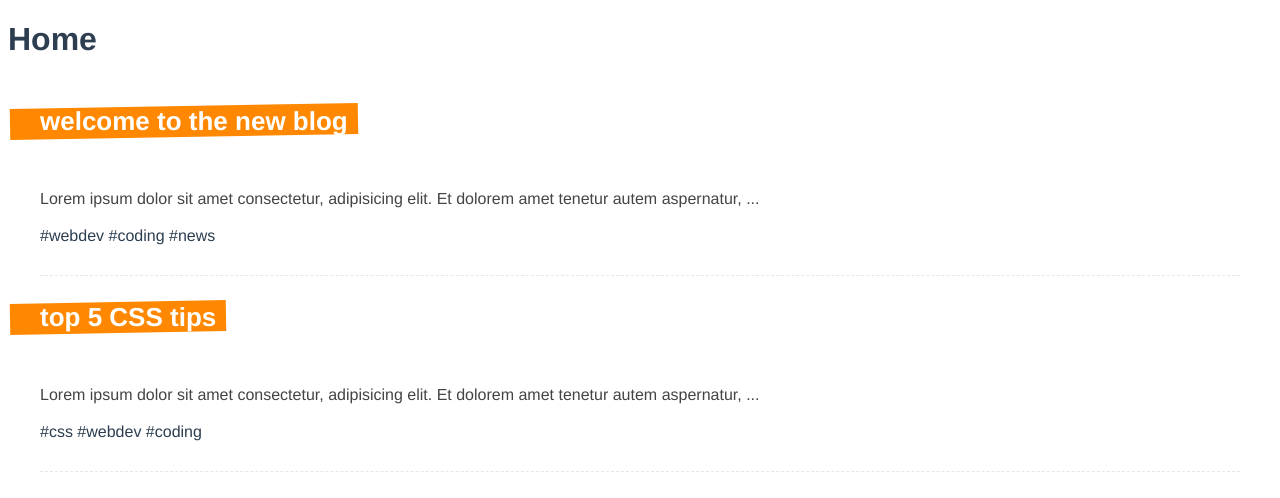
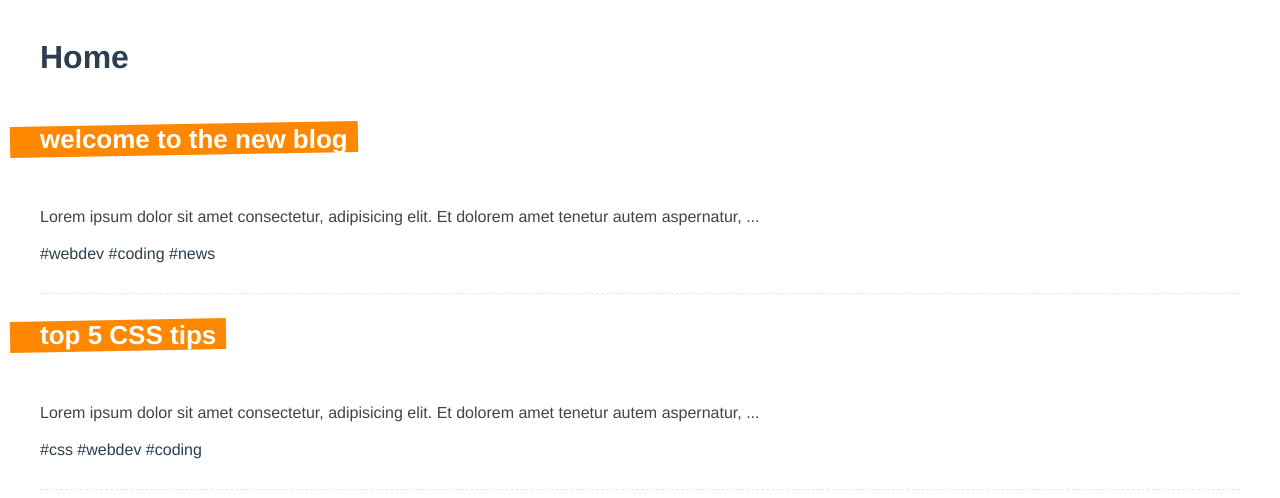
Before and after one commit to lbertoncello/vue-dojo-blog, a Vue app: page / in a window 1280 px wide. Shown: the top 498 px of the page. Built offline with nearby package versions, Linux system fonts and the light colour scheme; data requests are answered from the project's data file.

Commit message:
feat(Home): update styles

```diff
--- a/src/views/Home.vue
+++ b/src/views/Home.vue
@@ -29,3 +29,11 @@ export default {
   }
 }
 </script>
+
+<style>
+  .home {
+    max-width: 1200px;
+    margin: 0 auto;
+    padding: 10px;
+  }
+</style>
```
